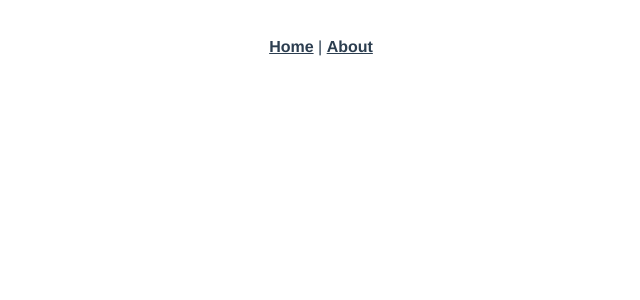
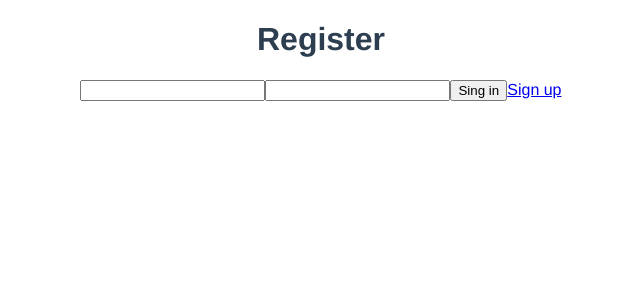
Before and after one commit to rafaelarango/babyLove-web, a Vue app: page /register in a window 1280 px wide. Shown: the top 300 px of the page, without its empty margins (319-959 px from the left). Built offline with nearby package versions, Linux system fonts and the light colour scheme.

Commit message:
input de registros

```diff
--- a/package.json
+++ b/package.json
@@ -8,6 +8,7 @@
     "lint": "vue-cli-service lint"
   },
   "dependencies": {
+    "axios": "^0.21.1",
     "core-js": "^3.6.5",
     "vue": "^2.6.11",
     "vue-router": "^3.2.0"
--- a/src/App.vue
+++ b/src/App.vue
@@ -1,10 +1,6 @@
 <template>
   <div id="app">
-    <div id="nav">
-      <router-link to="/">Home</router-link> |
-      <router-link to="/about">About</router-link>
-    </div>
-    <router-view/>
+    <router-view />
   </div>
 </template>
 
@@ -16,17 +12,4 @@
   text-align: center;
   color: #2c3e50;
 }
-
-#nav {
-  padding: 30px;
-}
-
-#nav a {
-  font-weight: bold;
-  color: #2c3e50;
-}
-
-#nav a.router-link-exact-active {
-  color: #42b983;
-}
 </style>
--- a/src/router/index.js
+++ b/src/router/index.js
@@ -10,13 +10,19 @@ const routes = [
     name: 'Home',
     component: Home
   },
+
   {
-    path: '/about',
-    name: 'About',
-    // route level code-splitting
-    // this generates a separate chunk (about.[hash].js) for this route
-    // which is lazy-loaded when the route is visited.
-    component: () => import(/* webpackChunkName: "about" */ '../views/About.vue')
+    path: '/login',
+    name: 'Login',
+
+    component: () => import('../views/Login.vue')
+
+  },
+  {
+    path: '/register',
+    name: 'Register',
+
+    component: () => import('../views/Register.vue')
   }
 ]
 
--- a/src/views/About.vue
+++ /dev/null
@@ -1,5 +0,0 @@
-<template>
-  <div class="about">
-    <h1>This is an about page</h1>
-  </div>
-</template>
--- /dev/null
+++ b/src/views/Login.vue
@@ -0,0 +1,35 @@
+<template>
+  <div>
+    <h1>Login</h1>
+    <input type="text" v-model="email" />
+    <input type="text" v-model="password" />
+    <button @click="login">Sing in</button>
+    <router-link to="/register">Sign up</router-link>
+    <p>{{getData}}</p>
+  </div>
+</template>
+
+<script>
+const axios = require("axios");
+
+export default {
+  name: "Login",
+  data() {
+    return {
+      email: "",
+      password: "",
+      getData: {}
+    };
+  },
+  methods: {
+   async login() {
+      //console.log(`Email: ${this.email}, Password: ${this.password}`);
+
+      const dataGet =  await axios.get('https://jsonplaceholder.typicode.com/todos/1');
+      console.log(dataGet);
+      this.getData = dataGet.data;
+    },
+  },
+};
+</script>
+<style></style>
--- /dev/null
+++ b/src/views/Register.vue
@@ -0,0 +1,22 @@
+<template>
+  <div>
+    <h1>Register</h1>
+    <input type="text" v-model="email" />
+    <input type="text" v-model="password" />
+    <button>Sing in</button>
+    <router-link to="/login">Sign up</router-link>
+  </div>
+</template>
+
+<script>
+export default {
+  name: "Register",
+  data() {
+    return {
+      email: "",
+      password: "",
+    };
+  },
+};
+</script>
+<style></style>
```
Also changed, not shown: 1 other file (tests, documents, lock files or other folders).
